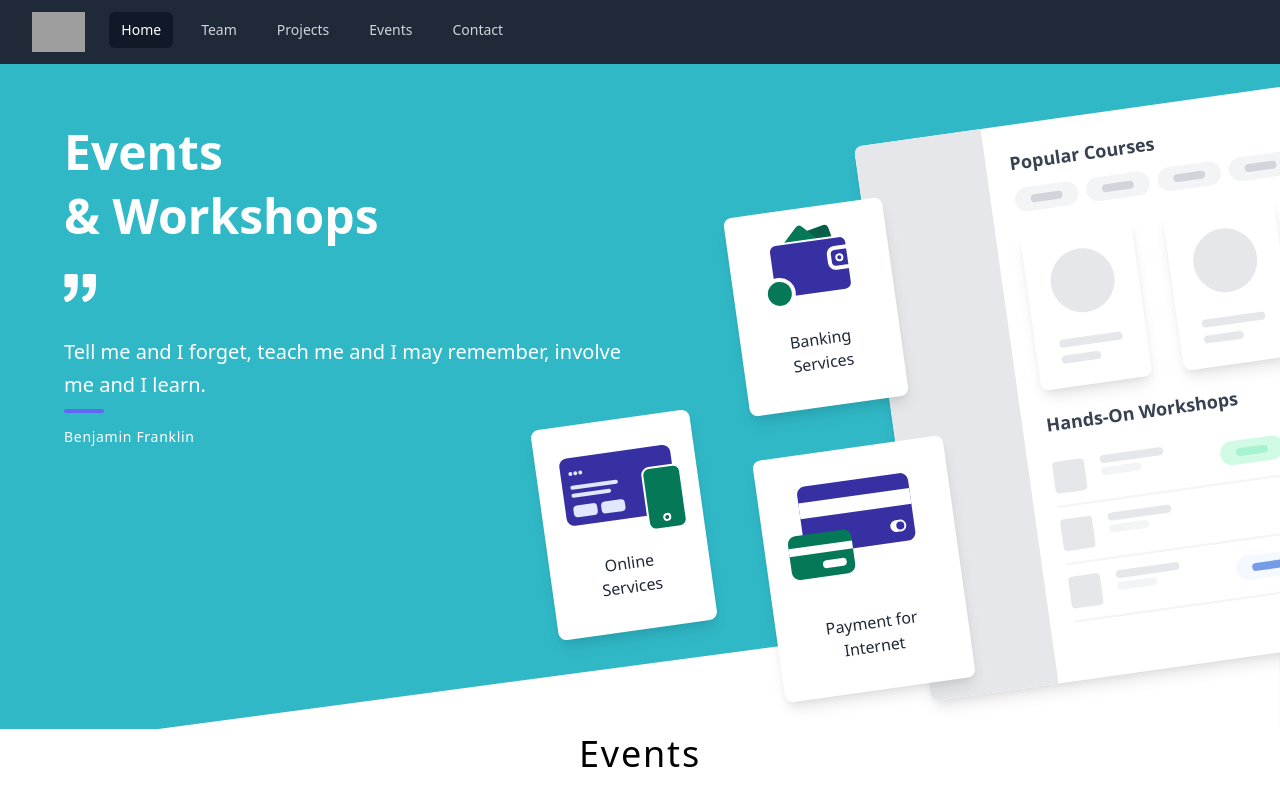
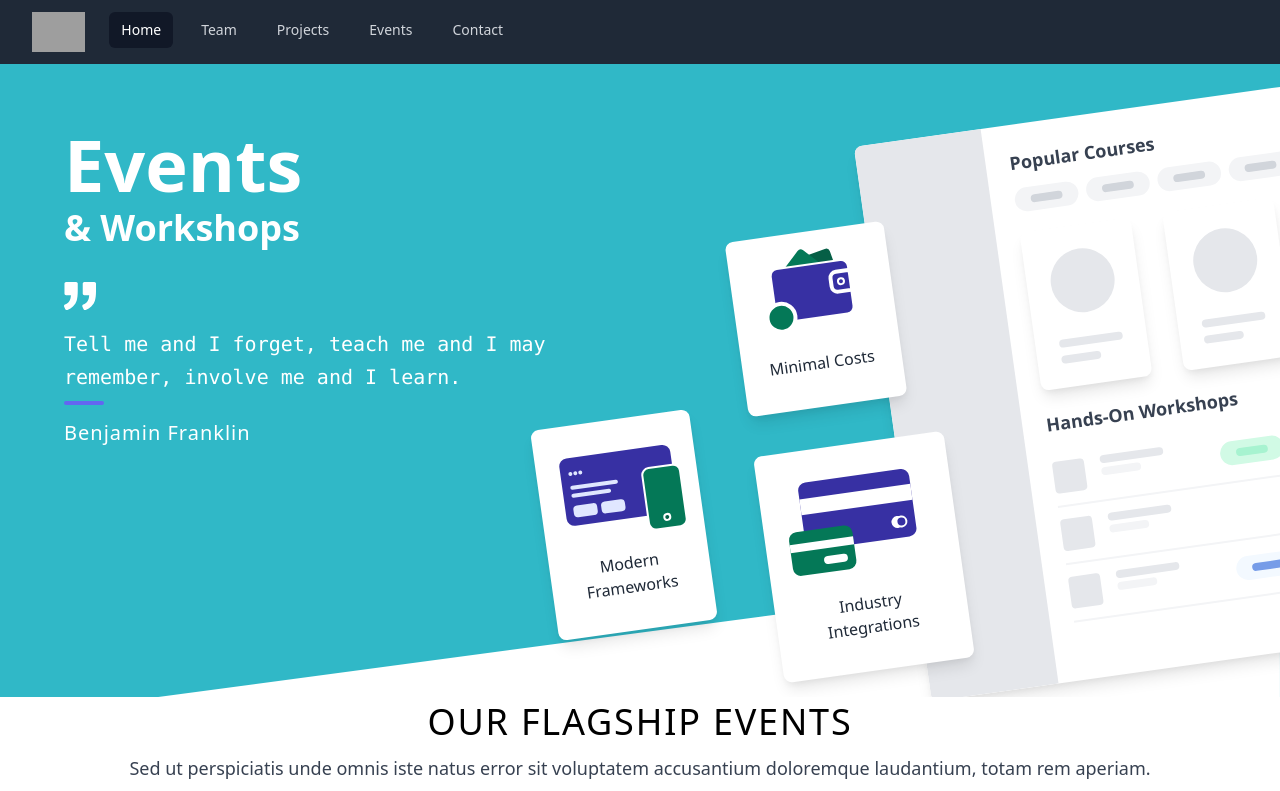
Before and after one commit to Cation-Coder6/iotkiit-aditya, a Next.js app: page /events in a window 1280 px wide. Shown: the top 791 px of the page. Built offline with nearby package versions, Linux system fonts and the light colour scheme; grey boxes are pictures that could not be loaded.

Commit message:
events page layout 1

```diff
--- a/components/Header.jsx
+++ b/components/Header.jsx
@@ -1,21 +1,21 @@
-const Header = () => {
+const EventHeader = () => {
   return (
     <div>
       <div className="bg-primary-default md:overflow-hidden py-0">
-        <div className="px-4 py-20 md:pt-0">
+        <div className="px-4 py-12 md:pt-0">
           <div className="md:max-w-6xl md:mx-auto">
             <div className="md:flex md:flex-wrap">
-              <div className="md:w-1/2 text-center md:text-left md:pt-16">
-                <h1 className="font-bold text-white text-4xl md:text-5xl leading-tight mb-4">
-                  Events <br /><div className = "pt-4">&amp; Workshops</div>
+              <div className="md:w-1/2 text-center md:text-left md:pt-16 md:pl-10 lg:pl-0">
+                <h1 className="font-bold text-white text-6xl md:text-7xl leading-tight mb-4">
+                  Events <br /><div className="pt-2 sm:text-4xl text-3xl">&amp; Workshops</div>
                 </h1>
-                  <div class="xl:w-full lg:w-3/4 mt-4 w-full mx-auto sm:text-left  text-center inline-block">
-                    <svg xmlns="http://www.w3.org/2000/svg" fill="currentColor" class="inline-block w-8 h-8 text-white mb-8" viewBox="0 0 975.036 975.036">
+                <div class="xl:w-full lg:w-3/4 mt-4  w-full mx-auto md:text-left  text-center inline-block">
+                  <svg xmlns="http://www.w3.org/2000/svg" fill="currentColor" class="inline-block w-8 h-8 text-white mb-4" viewBox="0 0 975.036 975.036">
                     <path d="M925.036 57.197h-304c-27.6 0-50 22.4-50 50v304c0 27.601 22.4 50 50 50h145.5c-1.9 79.601-20.4 143.3-55.4 191.2-27.6 37.8-69.399 69.1-125.3 93.8-25.7 11.3-36.8 41.7-24.8 67.101l36 76c11.6 24.399 40.3 35.1 65.1 24.399 66.2-28.6 122.101-64.8 167.7-108.8 55.601-53.7 93.7-114.3 114.3-181.9 20.601-67.6 30.9-159.8 30.9-276.8v-239c0-27.599-22.401-50-50-50zM106.036 913.497c65.4-28.5 121-64.699 166.9-108.6 56.1-53.7 94.4-114.1 115-181.2 20.6-67.1 30.899-159.6 30.899-277.5v-239c0-27.6-22.399-50-50-50h-304c-27.6 0-50 22.4-50 50v304c0 27.601 22.4 50 50 50h145.5c-1.9 79.601-20.4 143.3-55.4 191.2-27.6 37.8-69.4 69.1-125.3 93.8-25.7 11.3-36.8 41.7-24.8 67.101l35.9 75.8c11.601 24.399 40.501 35.2 65.301 24.399z"></path>
                   </svg>
-                    <p class="leading-relaxed text-white text-xl">Tell me and I forget, teach me and I may remember, involve me and I learn.</p>
+                  <p class="leading-relaxed font-mono text-white text-xl">Tell me and I forget, teach me and I may remember, involve me and I learn.</p>
                   <span class="inline-block h-1 w-10 rounded bg-indigo-500 mt-2 mb-2"></span>
-                    <h2 class="text-white font-medium title-font tracking-wider text-sm">Benjamin Franklin</h2>
+                  <h2 class="text-white font-medium title-font tracking-wider text-xl">Benjamin Franklin</h2>
                   <br />
                 </div>
               </div>
@@ -36,7 +36,7 @@ const Header = () => {
                       <div className="w-2 h-2 rounded-full bg-green-800 mx-auto absolute bottom-0 right-0 mr-2 -mb-2 z-10 border-2 border-white" />
                     </div>
                     <div className="text-gray-800 text-center">
-                      Online <br />Services
+                      Modern <br />Frameworks
                 </div>
                   </div>
                   <div className="ml-24 mb-16 absolute left-0 bottom-0 w-40 bg-white rounded-lg shadow-lg px-6 py-8" style={{ transform: 'rotate(-8deg)', zIndex: 2 }}>
@@ -49,11 +49,11 @@ const Header = () => {
                       <div className="w-8 h-8 bg-green-700 border-4 border-white rounded-full -ml-3 -mb-5" />
                     </div>
                     <div className="text-gray-800 text-center">
-                      Banking Services
+                      Minimal Costs
                 </div>
                   </div>
-                  <div className="ml-32 absolute left-0 bottom-0 w-48 bg-white rounded-lg shadow-lg px-10 py-8" style={{ transform: 'rotate(-8deg)', zIndex: 2, marginBottom: '-220px' }}>
-                    <div className="bg-indigo-800 mx-auto rounded-lg pt-4 mb-16 relative">
+                  <div className="ml-32 absolute left-0 bottom-5 w-48 bg-white rounded-lg shadow-lg px-10 py-8 " style={{ transform: 'rotate(-8deg)', zIndex: 2, marginBottom: '-220px' }}>
+                    <div className="bg-indigo-800 mx-auto rounded-lg pt-4 mb-12 relative">
                       <div className="h-4 bg-white" />
                       <div className="text-right my-2 pb-1">
                         <div className="inline-flex w-3 h-3 rounded-full bg-white -mr-2" />
@@ -65,7 +65,7 @@ const Header = () => {
                       </div>
                     </div>
                     <div className="text-gray-800 text-center">
-                      Payment for <br />Internet
+                      Industry Integrations
                 </div>
                   </div>
                   <div className="mt-10 w-full absolute right-0 top-0 flex rounded-lg bg-white overflow-hidden shadow-lg" style={{ transform: 'rotate(-8deg)', marginRight: '-250px', zIndex: 1 }}>
@@ -202,7 +202,7 @@ const Header = () => {
                   </div>
                   <div className="flex-1 px-4 py-8">
                     <h2 className="text-xs text-gray-700 font-bold mb-1">
-                      Popular Payments
+                    Popular Courses
                 </h2>
                     <div className="flex mb-5">
                       <div className="p-2 w-12 rounded-full bg-gray-100 mr-2" />
@@ -234,7 +234,7 @@ const Header = () => {
                       </div>
                     </div>
                     <h2 className="text-xs text-gray-700 font-bold mb-1">
-                      Popular Payments
+                    Hands-On Workshops
                 </h2>
                     <div className="w-full flex flex-wrap justify-between items-center border-b-2 border-gray-100 py-3">
                       <div className="w-1/3">
@@ -276,7 +276,7 @@ const Header = () => {
                     </div>
                   </div>
                 </div>
-                <div className="mr-3 md:hidden absolute right-0 bottom-0 w-40 bg-white rounded-lg shadow-lg px-10 py-6" style={{ zIndex: 2, marginBottom: '-380px' }}>
+                <div className="mr-3 md:hidden absolute right-0 bottom-2 pb-3 w-40 bg-white rounded-lg shadow-lg px-10 py-6" style={{ zIndex: 2, marginBottom: '-380px' }}>
                   <div className="bg-indigo-800 mx-auto rounded-lg px-2 pb-2 relative mb-8">
                     <div className="mb-1">
                       <span className="w-1 h-1 bg-indigo-100 rounded-full inline-block" style={{ marginRight: 1 }} /><span className="w-1 h-1 bg-indigo-100 rounded-full inline-block" style={{ marginRight: 1 }} /><span className="w-1 h-1 bg-indigo-100 rounded-full inline-block" />
@@ -291,7 +291,7 @@ const Header = () => {
                     <div className="w-2 h-2 rounded-full bg-green-800 mx-auto absolute bottom-0 right-0 mr-2 -mb-2 z-10 border-2 border-white" />
                   </div>
                   <div className="text-gray-800 text-center text-sm">
-                    Payment for <br />Internet
+                    Modern<br />Framework
                   </div>
                 </div>
               </div>
@@ -307,4 +307,4 @@ const Header = () => {
   )
 }
 
-export default Header;
+export default EventHeader;
--- a/components/Hero.jsx
+++ b/components/Hero.jsx
@@ -6,12 +6,12 @@ const Hero = () => {
         <div className="flex flex-col md:flex-row items-center pt-32 lg:pl-12 md:px-12 px-12 pb-16 md:pb-0 ">
           <div className="md:w-1/2 lg:w-1/3 mb-4 sm:mb-16 md:mb-0">
 
-            <h1 className="text-6xl md:text-8xl font-bold text-secondary leading-tight mb-4 md:mb-4">
+            <h1 className="text-6xl md:text-7xl font-bold text-secondary leading-tight mb-4 md:mb-4">
               <div>
                 <span className="flex h-7 w-7 sm:m-0.5 -m-1.5">
                   <span className="animate-ping inline-flex h-full w-full rounded-full bg-primary-default opacity-75" />
                   <span className=" absolute inline-flex rounded-full h-7 w-7 bg-primary-default" />
-                </span>IOT LAB, KIIT
+                </span>IOT LAB,<br /> KIIT
               </div>
             </h1>
             <h2 className="text-2xl font-bold text-secondary-600 uppercase mb-12 ml-1">
--- a/components/Process.jsx
+++ b/components/Process.jsx
@@ -25,7 +25,7 @@ const Process = () => {
           <div className="flex flex-col items-center md:px-6 py-4 lg:px-12">
             <span className="text-6xl text-primary-default mb-4">2</span>
             <h4 className="font-semibold text-2xl text-secondary mb-2">
-              How are we different?
+              How are we unique?
             </h4>
             <p className="lg:w-full md:w-full sm:w-1/2 px-1 text-center text-secondary-700 leading-relaxed">
               Extensive research and on-field
--- a/pages/events/index.jsx
+++ b/pages/events/index.jsx
@@ -2,7 +2,7 @@ import { CyanBottom, OrangeBottom, PurpleBottom, } from "../../components/Bottom
 import RightArrow from "../../components/bullets/RightArrow";
 import Tick from "../../components/bullets/Tick";
 import EventExtra from "../../components/EventExtra";
-import Header from "../../components/Header";
+import EventHeader from "../../components/Header";
 
 const EventListItemCenter = ({ point, ...rest }) => {
   return (
@@ -29,11 +29,10 @@ const EventListItem = ({ point, ...rest }) => {
 const Events = () => {
   return (
     <main>
-      <Header />
-      <section>
-        <div class="container max-w-full mx-auto lg:py-0 md:py-0 py-72 px-6 ">
-          <h1 class="text-center text-4xl text-black font-medium leading-snug tracking-wider">
-            Events
+      <EventHeader />
+        <div class="container max-w-full mx-auto lg:py-0 md:py-0 pt-80 mt-4 sm:mt-0 px-6 ">
+          <h1 class="text-center text-4xl text-black font-medium leading-snug uppercase tracking-wider">
+            Our Flagship Events
           </h1>
           <p class="text-center text-lg text-gray-700 mt-2 px-6">
             Sed ut perspiciatis unde omnis iste natus error sit voluptatem accusantium doloremque laudantium, totam rem aperiam.
@@ -120,7 +119,6 @@ const Events = () => {
             </div>
           </div>
         </div>
-      </section>
       <EventExtra />
     </main>
   );
```
Lines whose indentation alone changed are shown as unchanged.
